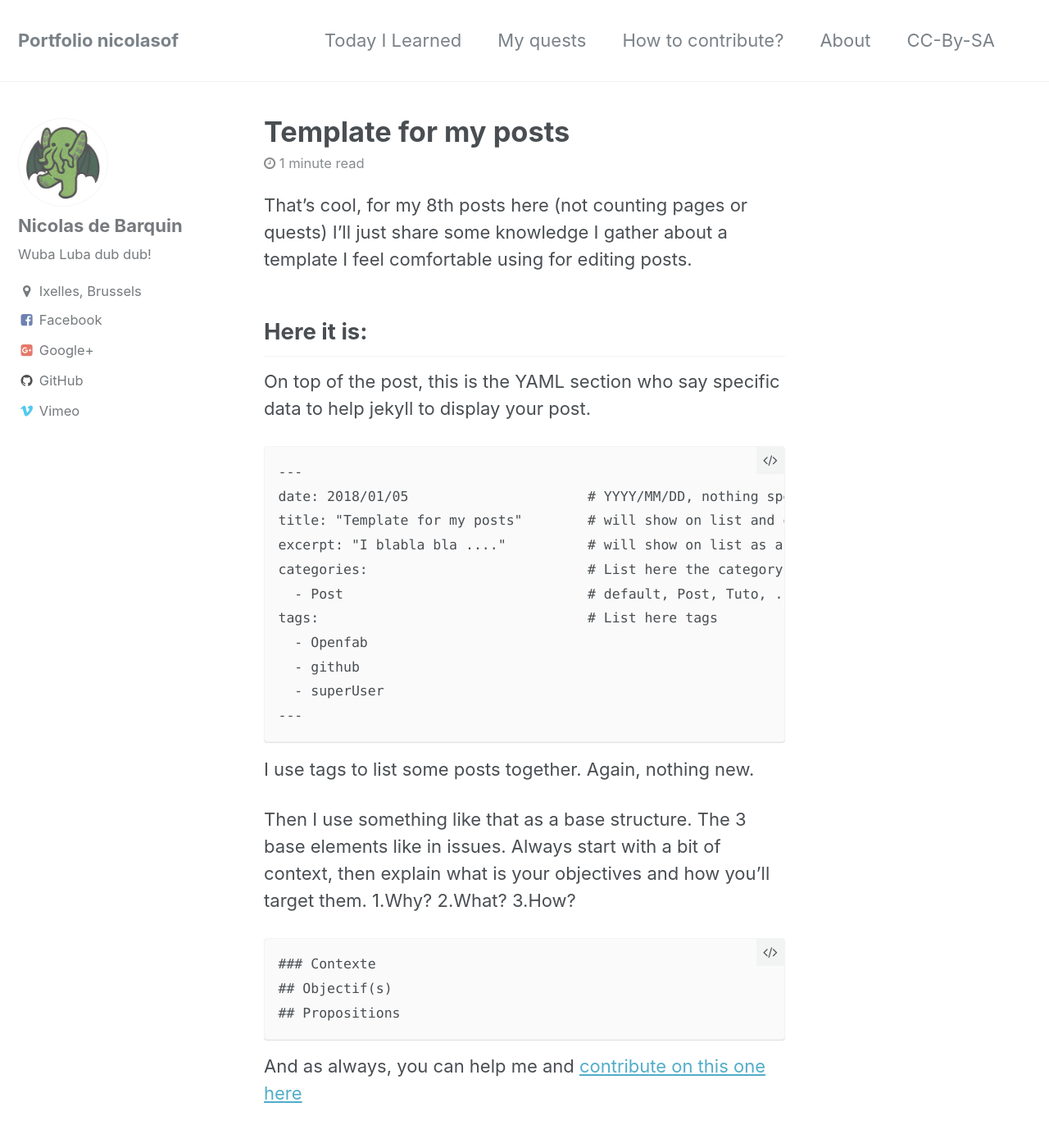
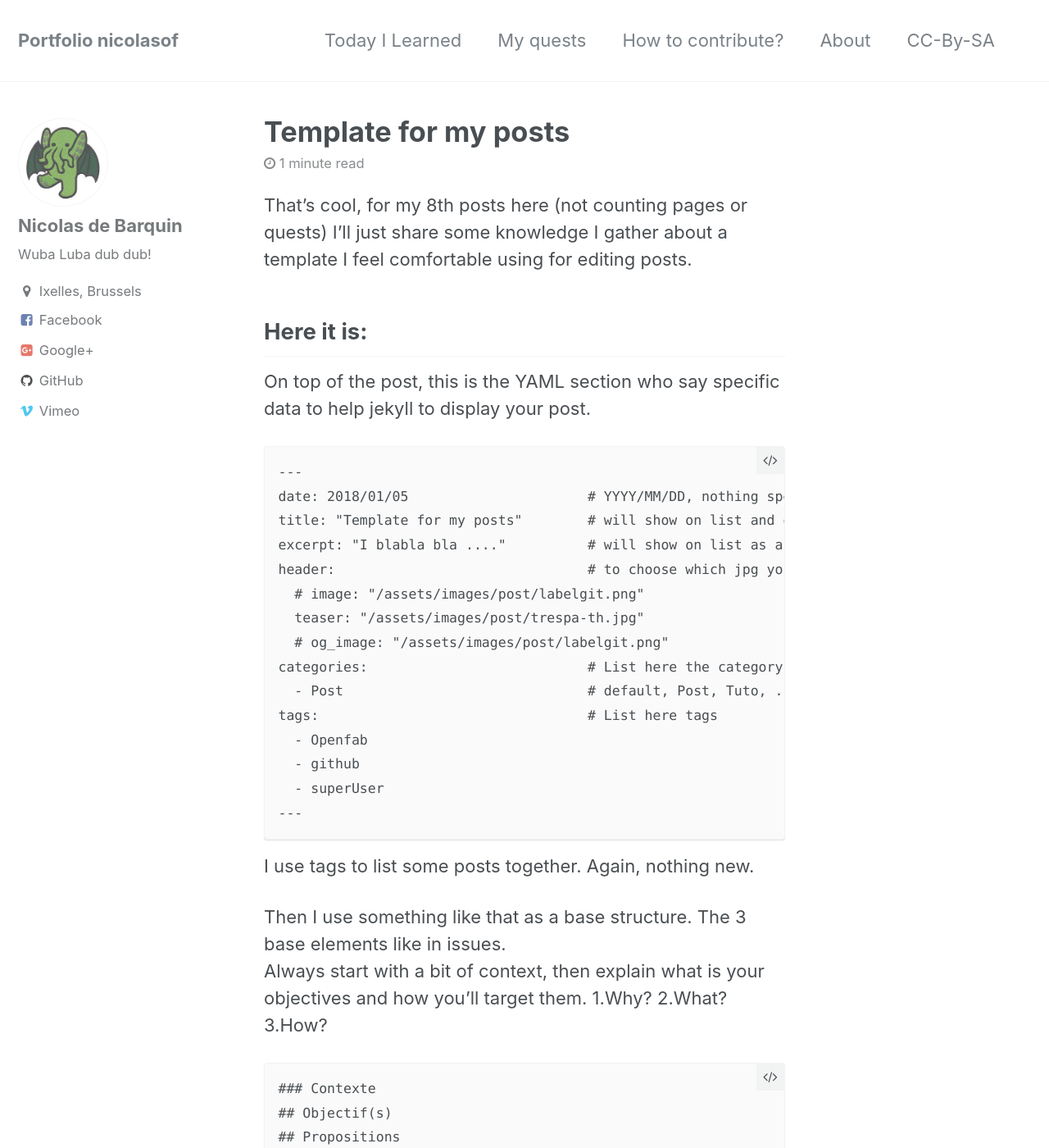
Before and after one commit to nicolasdb/nicolasdb.github.io, a Jekyll site: the page built from _posts/2018-01-05-post-template-yaml.md, in a window 1280 px wide and 1400 px high. Shown: the whole window at 82% size. Built offline with Jekyll 4.4.1, drawn with Linux system fonts in a browser that asks for light colours.

Commit message:
some small update in post

````diff
--- a/_posts/2018-01-05-post-template-yaml.md
+++ b/_posts/2018-01-05-post-template-yaml.md
@@ -26,6 +26,10 @@
 date: 2018/01/05                      # YYYY/MM/DD, nothing special
 title: "Template for my posts"        # will show on list and on top of your post.
 excerpt: "I blabla bla ...."          # will show on list as a resume
+header:                               # to choose which jpg you want to show
+  # image: "/assets/images/post/labelgit.png"
+  teaser: "/assets/images/post/trespa-th.jpg"
+  # og_image: "/assets/images/post/labelgit.png"
 categories:                           # List here the category of this post
   - Post                              # default, Post, Tuto, ....
 tags:                                 # List here tags
@@ -38,6 +42,7 @@
 
 Then I use something like that as a base structure. The 3 base elements like in issues.
 Always start with a bit of context, then explain what is your objectives and how you'll target them. 1.Why? 2.What? 3.How?
+
 ```
 ### Contexte
 ## Objectif(s)
````
Also changed, not shown: _pages/tag-archive.html (+25 -0 lines), _posts/2017-10-14-newghpages-template.md (+3 -0 lines), assets/images/post/ghpage-th.jpg (added).
